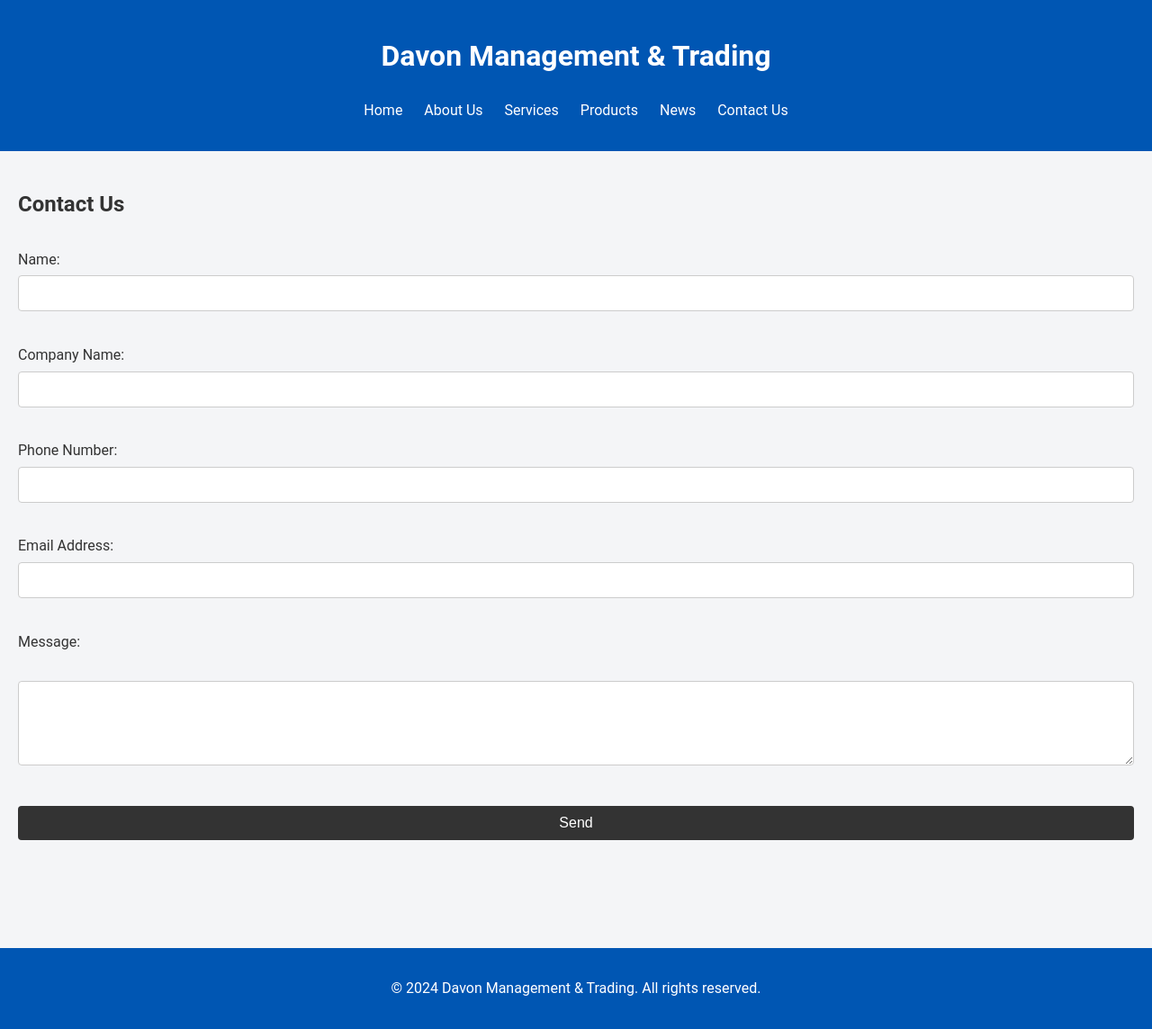
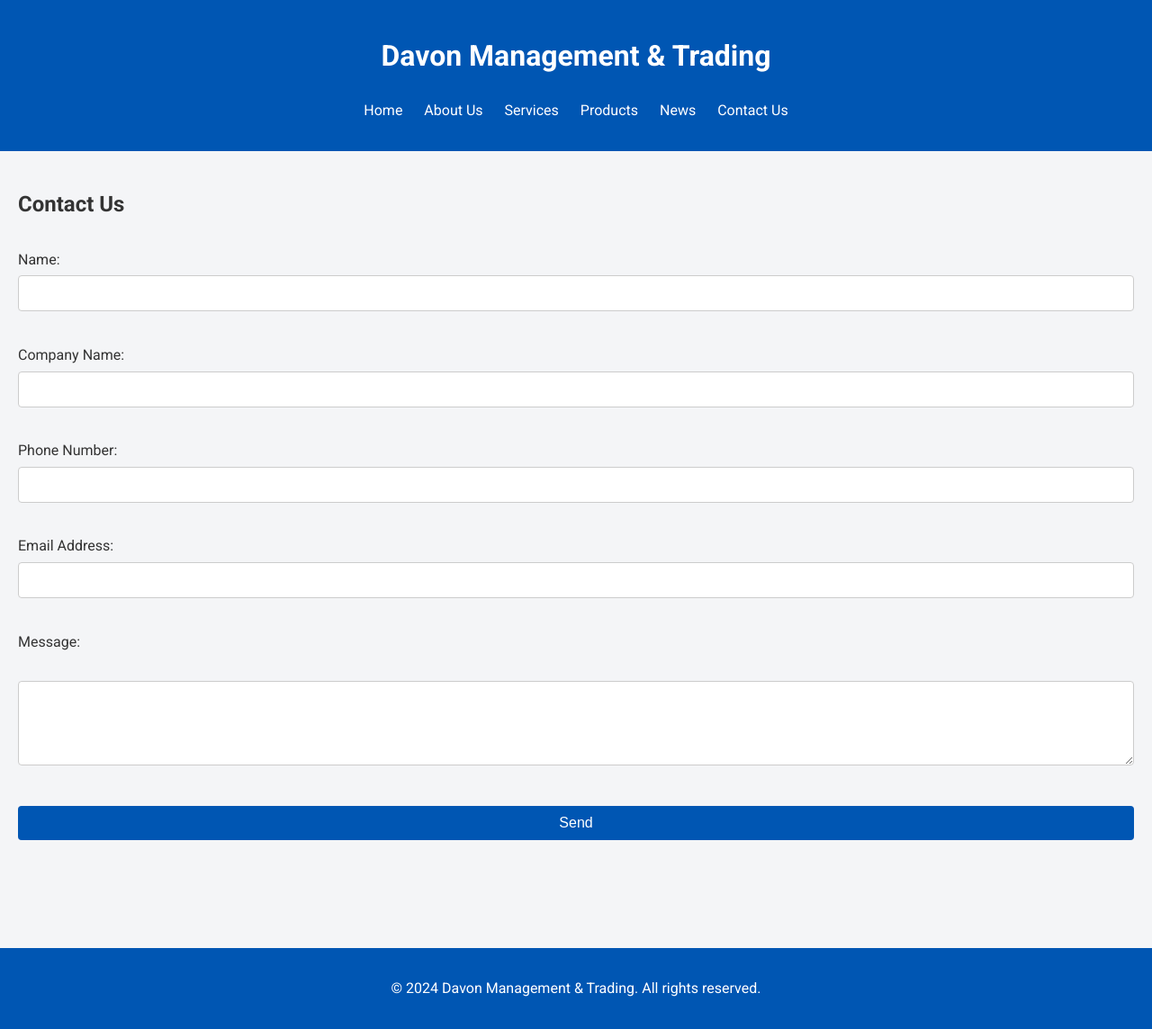
Before and after one commit to Davonmt/davonmt.com, a Jekyll site: the page contact.html, which Jekyll copies as it is, in a window 1280 px wide. Shown: the whole page at 90% size. Built offline with Jekyll 4.4.1, drawn with Linux system fonts in a browser that asks for light colours.

Commit message:
Update contact.html

```diff
--- a/contact.html
+++ b/contact.html
@@ -5,6 +5,7 @@
     <meta name="viewport" content="width=device-width, initial-scale=1.0">
     <title>Contact Us - Davon Management & Trading</title>
     <link rel="stylesheet" href="assets/css/styles.css">
+    <link href="https://fonts.googleapis.com/css2?family=Roboto:wght@400;700&display=swap" rel="stylesheet"> <!-- Added Google Fonts -->
 </head>
 <body>
     <header>
@@ -34,7 +35,7 @@
                 <input type="email" id="email" name="email" required><br>
                 <label for="message">Message:</label><br>
                 <textarea id="message" name="message" rows="4" cols="50" required></textarea><br>
-                <input type="submit" value="Send" style="background-color: #333; color: #fff; padding: 10px 20px; border: none; cursor: pointer;">
+                <input type="submit" value="Send" style="background-color: #0056B3; color: #fff; padding: 10px 20px; border: none; cursor: pointer;"> <!-- Updated button style -->
             </form>
         </section>
     </main>
```
